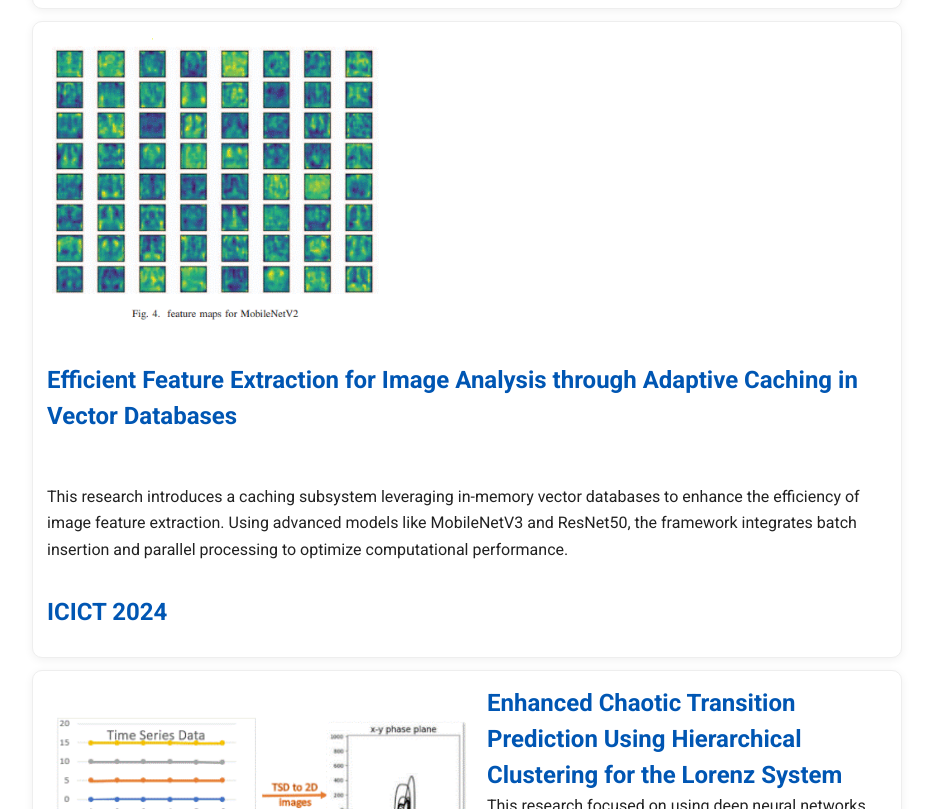
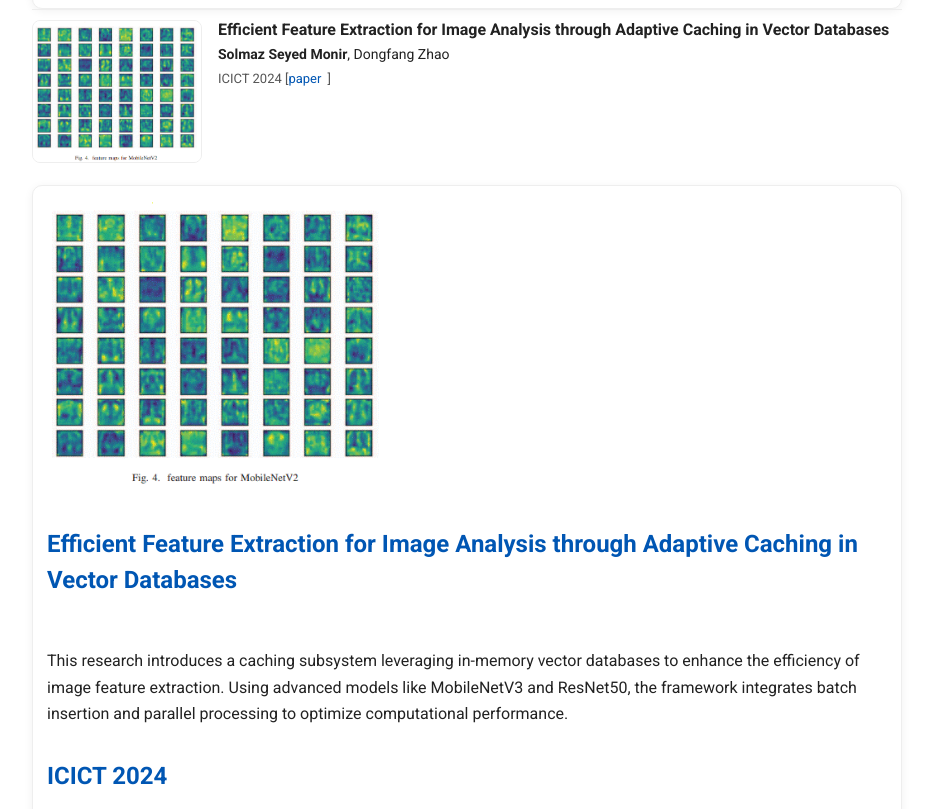
Before and after one commit to solmazsm/solmazsm.github.io, a plain HTML site: page index.html in a window 1280 px wide. Shown: the part 3358-4167 px from the top of the page, without its empty margins (173-1106 px from the left). Drawn offline with nearby package versions, Linux system fonts and the light colour scheme.

Commit message:
Add publication details for ICICT 2024

```diff
--- a/index.html
+++ b/index.html
@@ -421,6 +421,22 @@
 </div>
 
 
+<div class="pub">
+      <img class="pub-img" src="image_cache_optimization.gif" alt="Adaptive caching thumbnail">
+      <div>
+        <div class="pub-title">Efficient Feature Extraction for Image Analysis through Adaptive Caching in Vector Databases</div>
+        <div class="pub-authors"><strong>Solmaz Seyed Monir</strong>, Dongfang Zhao</div>
+        <div class="pub-venue">
+          ICICT 2024
+          <span class="pub-links">
+            [<a href="https://ieeexplore.ieee.org/abstract/document/10541352" target="_blank" rel="noopener">paper</a>]
+          </span>
+        </div>
+      </div>
+    </div>
+
+
+
 <div class="section"> <div style="display: flex; flex-wrap: wrap; align-items: flex-start; gap: 20px;">
  <img src="image_cache_optimization.gif" alt="Efficient Feature Extraction Illustration" width="340" height="310"  class="img-fluid" style="float: left; margin-right: 20px; margin-bottom: 20px; gap: 20px;"> <a href="https://ieeexplore.ieee.org/abstract/document/10541352" target="_blank" style="color: #0056b3; font-weight: bold;  font-size: 24px;text-decoration: none;"> Efficient Feature Extraction for Image Analysis through Adaptive Caching in Vector Databases </a> </p>
   <p> This research  introduces a caching subsystem leveraging in-memory vector databases to enhance the efficiency of image feature extraction. Using advanced models like MobileNetV3 and ResNet50, the framework integrates batch insertion and parallel processing to optimize computational performance. </p> <p style="text-align: left;"> <a href="https://ieeexplore.ieee.org/abstract/document/10541352" target="_blank" style="color: #0056b3; font-weight: bold; font-size: 24px;">ICICT 2024</a> </p> </div></div>
```
